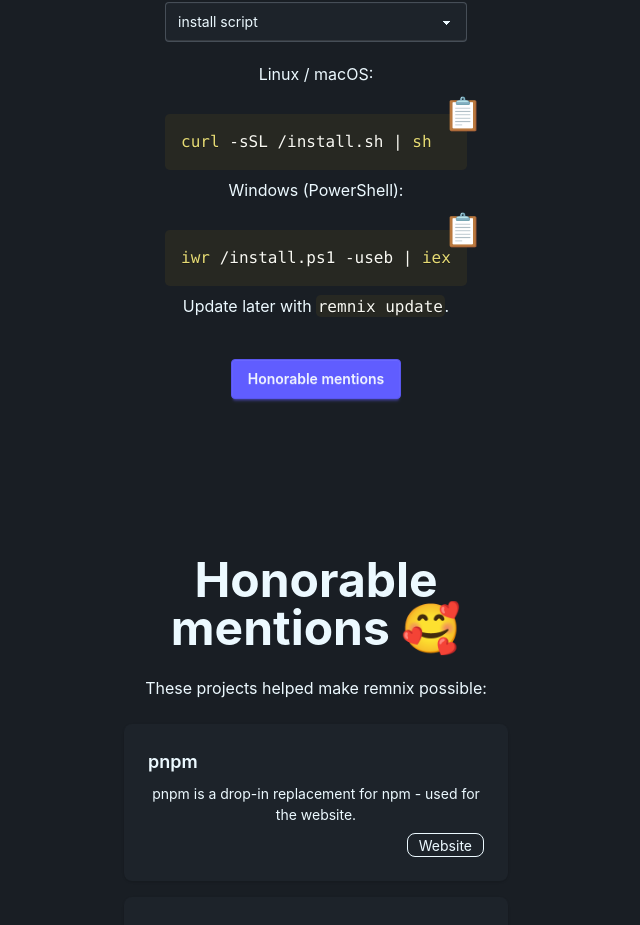
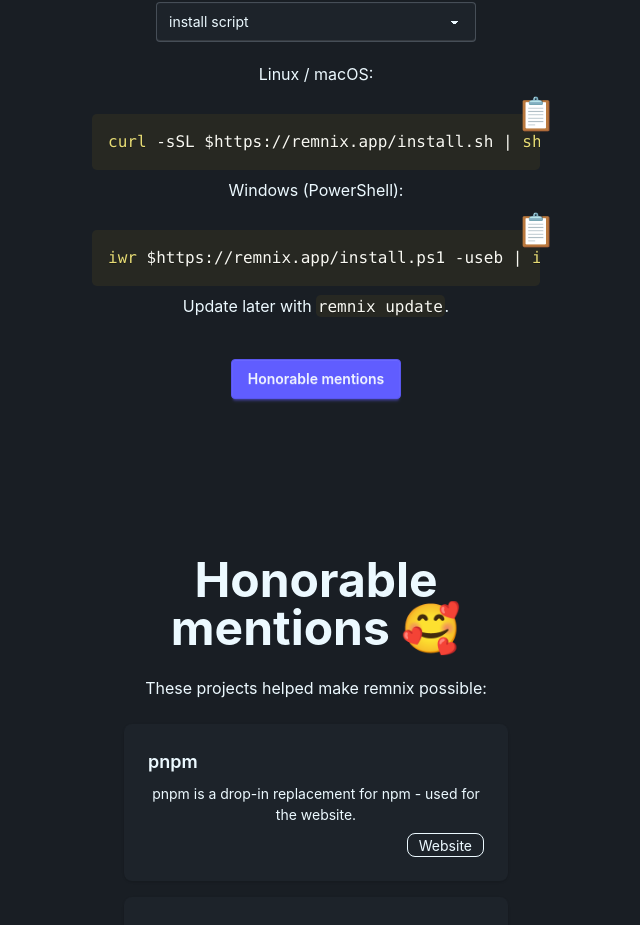
Before and after one commit to dont-be-evil-company/remnix, a SvelteKit app in the folder web/: page / in a window 1280 px wide. Shown: the part 1860-2785 px from the top of the page, without its empty margins (324-964 px from the left). Built offline with nearby package versions, Linux system fonts and the light colour scheme.

Commit message:
fix(web): install script url

```diff
--- a/web/src/routes/(root)/+page.svelte
+++ b/web/src/routes/(root)/+page.svelte
@@ -23,6 +23,8 @@
 	}
 	const downloadBaseUrl =
 		'https://github.com/dont-be-evil-company/remnix/releases/latest/download/';
+	const websiteBaseUrl =
+		'https://remnix.app';
 
 	let downloadLink = downloadBaseUrl + 'remnix-linux-amd64';
 
@@ -149,13 +151,13 @@
 				<pre><code
 						class="language-bash"
 						data-toolbar-order="copy-to-clipboard"
-						data-prismjs-copy="📋">curl -sSL /install.sh | sh</code
+						data-prismjs-copy="📋">curl -sSL ${websiteBaseUrl}/install.sh | sh</code
 					></pre>
 				<p class="mb-5">Windows (PowerShell):</p>
 				<pre><code
 						class="language-powershell"
 						data-toolbar-order="copy-to-clipboard"
-						data-prismjs-copy="📋">iwr /install.ps1 -useb | iex</code
+						data-prismjs-copy="📋">iwr ${websiteBaseUrl}/install.ps1 -useb | iex</code
 					></pre>
 				<p class="mb-5">Update later with <code class="language-bash">remnix update</code>.</p>
 			</div>
```
